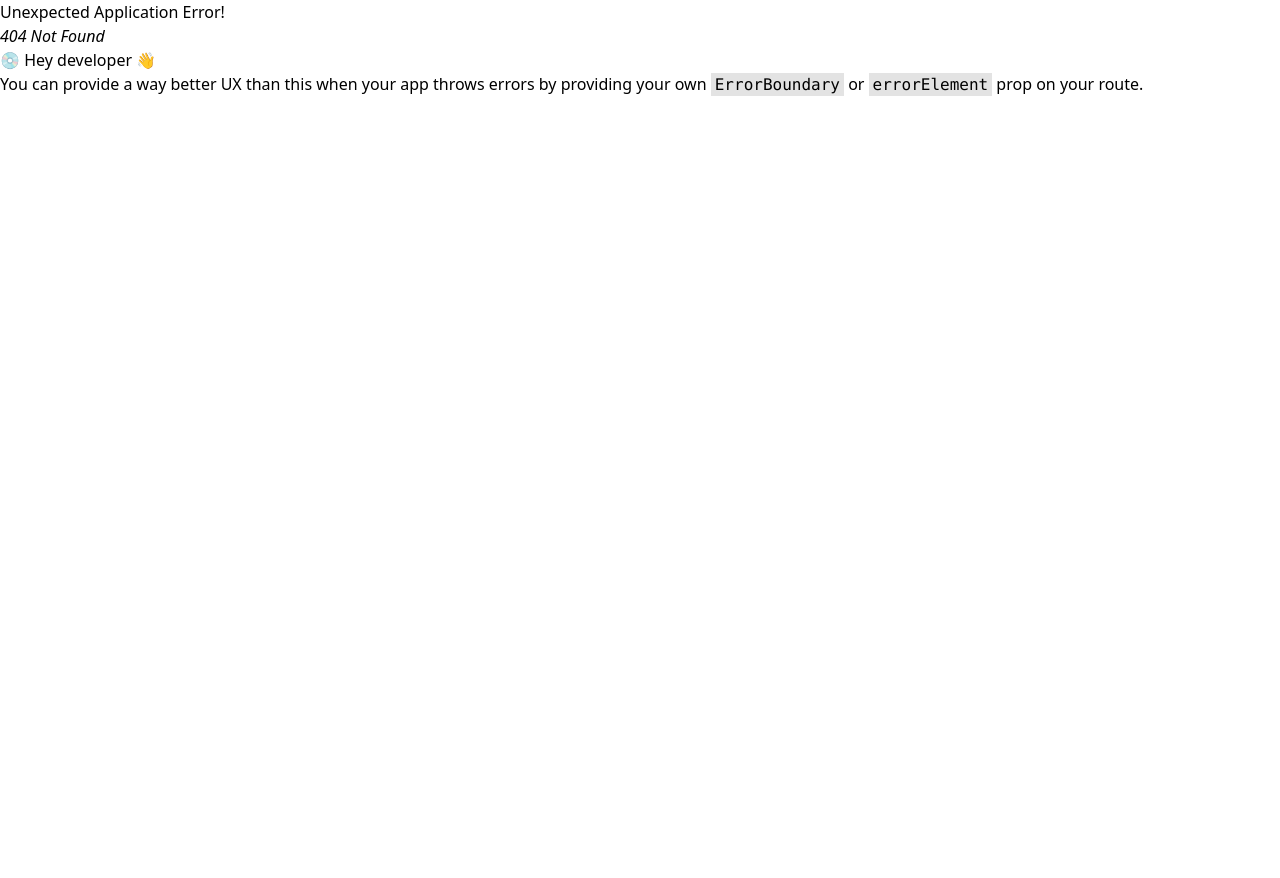
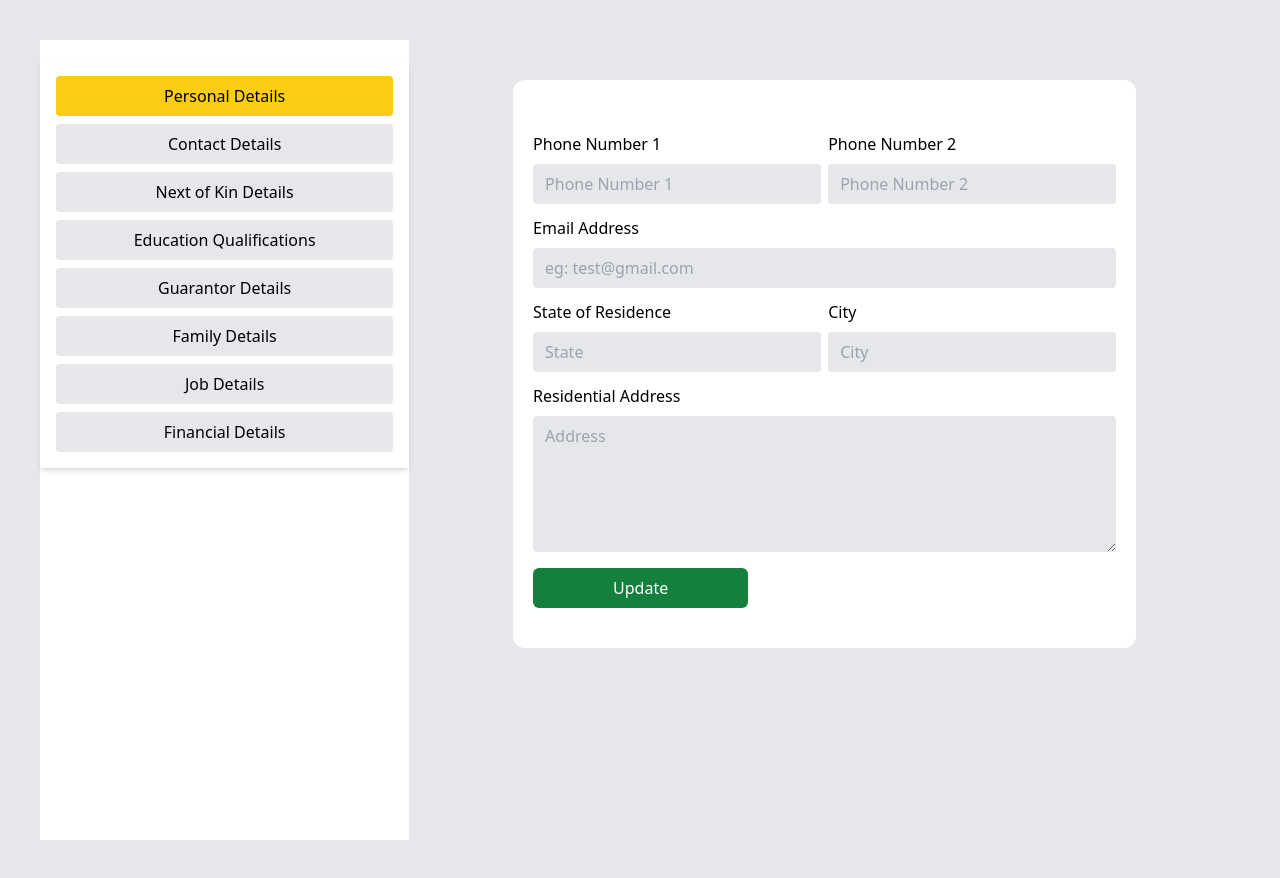
Before and after one commit to abdullahaslam2223/react-table, a React (Vite) app: page /profile/contact in a window 1280 px wide. Before the commit this address had no page. Before the commit the page ends 800 px from the top, so only its background shows below. Built offline with nearby package versions, Linux system fonts and the light colour scheme.

Commit message:
employee cards etc

```diff
--- a/db.json
+++ b/db.json
@@ -226,5 +226,12 @@
       "description": "Completed here",
       "status": "Completed"
     }
-  ]
+  ],
+  "employeeDetails": {
+    "id": 1,
+    "name": "Abdullah Aslam",
+    "department": "Engineering",
+    "jobTitle": "Engineer",
+    "jobCategory": "Full Time"
+  }
 }
--- /dev/null
+++ b/src/Components/Profile/ContactDetails.tsx
@@ -0,0 +1,133 @@
+import React from "react";
+import { SubmitHandler, useForm } from "react-hook-form";
+import { ContactDetailsFormType } from "./types";
+import Layout from "./Layout";
+
+const ContactDetails: React.FC = (): JSX.Element => {
+  const {
+    register,
+    handleSubmit,
+    formState: { errors },
+  } = useForm<ContactDetailsFormType>();
+  const onSubmit: SubmitHandler<ContactDetailsFormType> = (data) => {
+    console.log(data);
+  };
+
+  return (
+    <div className="bg-gray-200">
+    <Layout
+      children={
+        <div className="h-screen pt-10">
+          <form
+            onSubmit={handleSubmit(onSubmit)}
+            className="bg-white w-3/4 mx-auto py-10 px-5 rounded-xl"
+          >
+            <div className="flex justify-between">
+              <div className="pt-3">
+                <label htmlFor="phone1">Phone Number 1</label>
+                <input
+                  type="text"
+                  id="phone1"
+                  placeholder="Phone Number 1"
+                  className="block bg-gray-200 py-2 rounded px-3 w-72 mt-2"
+                  {...register("phone1", { required: "Phone 1 is required" })}
+                />
+                {errors.phone1 && (
+                  <span className="text-red-500 mb-3 text-xs italic">
+                    {errors.phone1.message}
+                  </span>
+                )}
+              </div>
+              <div className="pt-3">
+                <label htmlFor="phone2">Phone Number 2</label>
+                <input
+                  type="text"
+                  id="phone2"
+                  placeholder="Phone Number 2"
+                  className="block bg-gray-200 py-2 rounded px-3 w-72 mt-2"
+                  {...register("phone2", { required: "Phone 2 is required" })}
+                />
+                {errors.phone2 && (
+                  <span className="text-red-500 mb-3 text-xs italic">
+                    {errors.phone2.message}
+                  </span>
+                )}
+              </div>
+            </div>
+            <div className="pt-3">
+              <label htmlFor="email">Email Address</label>
+              <input
+                type="email"
+                id="email"
+                placeholder="eg: test@gmail.com"
+                className="block bg-gray-200 w-full py-2 rounded px-3 mt-2"
+                {...register("email", { required: "Email is required" })}
+              />
+              {errors.email && (
+                <span className="text-red-500 mb-3 text-xs italic">
+                  {errors.email.message}
+                </span>
+              )}
+            </div>
+            <div className="flex justify-between">
+              <div className="pt-3">
+                <label htmlFor="state">State of Residence</label>
+                <input
+                  type="text"
+                  placeholder="State"
+                  id="state"
+                  className="block bg-gray-200 py-2 rounded px-3 w-72 mt-2"
+                  {...register("state", { required: "State is required" })}
+                />
+                {errors.state && (
+                  <span className="text-red-500 mb-3 text-xs italic">
+                    {errors.state.message}
+                  </span>
+                )}
+              </div>
+              <div className="pt-3">
+                <label htmlFor="city">City</label>
+                <input
+                  type="text"
+                  id="city"
+                  placeholder="City"
+                  className="block bg-gray-200 py-2 rounded px-3 w-72 mt-2"
+                  {...register("city", { required: "city is required" })}
+                />
+                {errors.city && (
+                  <span className="text-red-500 mb-3 text-xs italic">
+                    {errors.city.message}
+                  </span>
+                )}
+              </div>
+            </div>
+            <div className="pt-3">
+              <label htmlFor="address">Residential Address</label>
+              <textarea
+                rows={5}
+                id="address"
+                placeholder="Address"
+                className="block bg-gray-200 w-full py-2 rounded px-3 mt-2"
+                {...register("address", { required: "Address is required" })}
+              />
+              {errors.address && (
+                <span className="text-red-500 mb-3 text-xs italic">
+                  {errors.address.message}
+                </span>
+              )}
+            </div>
+            <button
+              type="submit"
+              className="bg-green-700 text-white px-20 py-2 rounded-md mt-4"
+            >
+              Update
+            </button>
+          </form>
+        </div>
+      }
+    />
+    </div>
+  );
+};
+
+export default ContactDetails;
--- /dev/null
+++ b/src/Components/Profile/Layout.tsx
@@ -0,0 +1,41 @@
+import React from "react";
+import { LayoutProps } from "./types";
+import { NavLink } from "react-router-dom";
+
+const Layout: React.FC<LayoutProps> = ({ children }): JSX.Element => {
+  return (
+    <div className="flex p-10">
+      <nav className="w-1/3 bg-white pt-5">
+        <ul className="space-y-2 p-4 rounded shadow-md">
+          <li className="bg-yellow-400 p-2 rounded hover:bg-yellow-400 text-center cursor-pointer">
+            <NavLink to="/profile">Personal Details</NavLink>
+          </li>
+          <li className="bg-gray-200 p-2 rounded hover:bg-yellow-400 text-center cursor-pointer">
+            <NavLink to="/profile/contact">Contact Details</NavLink>
+          </li>
+          <li className="bg-gray-200 p-2 rounded hover:bg-yellow-400 text-center cursor-pointer">
+            <a href="#">Next of Kin Details</a>
+          </li>
+          <li className="bg-gray-200 p-2 rounded hover:bg-yellow-400 text-center cursor-pointer">
+            <a href="#">Education Qualifications</a>
+          </li>
+          <li className="bg-gray-200 p-2 rounded hover:bg-yellow-400 text-center cursor-pointer">
+            <a href="#">Guarantor Details</a>
+          </li>
+          <li className="bg-gray-200 p-2 rounded hover:bg-yellow-400 text-center cursor-pointer">
+            <a href="#">Family Details</a>
+          </li>
+          <li className="bg-gray-200 p-2 rounded hover:bg-yellow-400 text-center cursor-pointer">
+            <a href="#">Job Details</a>
+          </li>
+          <li className="bg-gray-200 p-2 rounded hover:bg-yellow-400 text-center cursor-pointer">
+            <a href="#">Financial Details</a>
+          </li>
+        </ul>
+      </nav>
+      <div className="w-3/4">{children}</div>
+    </div>
+  );
+};
+
+export default Layout;
--- a/src/Components/Profile/Profile.tsx
+++ b/src/Components/Profile/Profile.tsx
@@ -1,12 +1,33 @@
 import React from "react";
 import ProfileCard from "./ProfileCard";
+import { EmployeeType } from "./types";
+import Layout from "./Layout";
 
 const Profile: React.FC = (): JSX.Element => {
+  const [employee, setEmployee] = React.useState<EmployeeType>({
+    id: undefined,
+    name: undefined,
+    department: undefined,
+    jobTitle: undefined,
+    jobCategory: undefined,
+  });
+
+  const fetchEmployes = async (): Promise<void> => {
+    fetch("http://localhost:3000/employeeDetails")
+      .then((response) => response.json())
+      .then((data) => {
+        setEmployee(data);
+      });
+  };
+
+  React.useEffect((): void => {
+    fetchEmployes();
+  }, []);
+
   return (
-    <>
-      {/* <h1>This is profile component</h1> */}
-      <ProfileCard />
-    </>
+    <div className="bg-gray-200">
+      <Layout children={<ProfileCard employee={employee} />} />
+    </div>
   );
 };
 
--- a/src/Components/Profile/ProfileCard.tsx
+++ b/src/Components/Profile/ProfileCard.tsx
@@ -1,10 +1,19 @@
 import React from "react";
+import { FontAwesomeIcon } from "@fortawesome/react-fontawesome";
+import { faPenToSquare } from "@fortawesome/free-solid-svg-icons";
+import { EmployeeProps } from "./types";
 
-const ProfileCard: React.FC = (): JSX.Element => {
+const ProfileCard: React.FC<EmployeeProps> = ({ employee }): JSX.Element => {
   return (
-    <div className="w-screen h-screen bg-gray-200">
-      <div className="w-1/2 bg-white rounded-lg mx-auto py-10">
-        {/* <button>Edit</button> */}
+    <div className="h-screen">
+      <div className="w-3/4 bg-white rounded-lg mx-auto pb-10 pt-5 relative shadow-md">
+        <div className="absolute top-10 right-20 cursor-pointer">
+          <FontAwesomeIcon
+            icon={faPenToSquare}
+            className="text-3xl text-gray-400"
+          />
+          <span className="block">Edit</span>
+        </div>
         <img
           className="mx-auto rounded-full"
           src="https://encrypted-tbn0.gstatic.com/images?q=tbn:ANd9GcRVA_HrQLjkHiJ2Ag5RGuwbFeDKRLfldnDasw&s"
@@ -13,21 +22,23 @@ const ProfileCard: React.FC = (): JSX.Element => {
         <div className="mb-5">
           <span className="block text-center">Employee Name</span>
           <h1 className="block text-center text-lg font-bold">
-            John Doe Francis
+            {employee.name}
           </h1>
         </div>
         <div className="mb-5">
           <span className="block text-center">Department</span>
-          <h1 className="block text-center text-lg font-bold">Healthcare</h1>
+          <h1 className="block text-center text-lg font-bold">
+            {employee.department}
+          </h1>
         </div>
-        <div className="flex justify-between w-1/2 mx-auto">
+        <div className="flex justify-between w-2/5 mx-auto mt-10">
           <div>
             <span className="block">Job Title</span>
-            <h1 className="block text-lg font-bold">Nurse</h1>
+            <h1 className="block text-lg font-bold">{employee.jobTitle}</h1>
           </div>
           <div>
             <span className="block">Job Category</span>
-            <h1 className="block text-lg font-bold">Full Time</h1>
+            <h1 className="block text-lg font-bold">{employee.jobCategory}</h1>
           </div>
         </div>
       </div>
--- /dev/null
+++ b/src/Components/Profile/types.ts
@@ -0,0 +1,26 @@
+import { ReactNode } from "react";
+
+export interface ContactDetailsFormType {
+  phone1: string;
+  phone2: string;
+  email: string;
+  state: string;
+  city: string;
+  address: string;
+}
+
+export interface EmployeeType {
+  id: number | undefined;
+  name: string | undefined;
+  department: string | undefined;
+  jobTitle: string | undefined;
+  jobCategory: string | undefined;
+}
+
+export interface EmployeeProps {
+  employee: EmployeeType;
+}
+
+export interface LayoutProps {
+  children: ReactNode;
+}
--- a/src/main.tsx
+++ b/src/main.tsx
@@ -13,6 +13,7 @@ import Shift from "./Components/Shift/Shift.tsx";
 import "react-toastify/dist/ReactToastify.css";
 import ShiftDetails from "./Components/Shift/ShiftDetails.tsx";
 import Profile from "./Components/Profile/Profile.tsx";
+import ContactDetails from "./Components/Profile/ContactDetails.tsx";
 
 const router = createBrowserRouter(
   createRoutesFromElements(
@@ -22,6 +23,7 @@ const router = createBrowserRouter(
       <Route path="/shift" element={<Shift />} />
       <Route path="/shift/:id" element={<ShiftDetails />} />
       <Route path="/profile" element={<Profile />} />
+      <Route path="/profile/contact" element={<ContactDetails />} />
     </>
   )
 );
```
